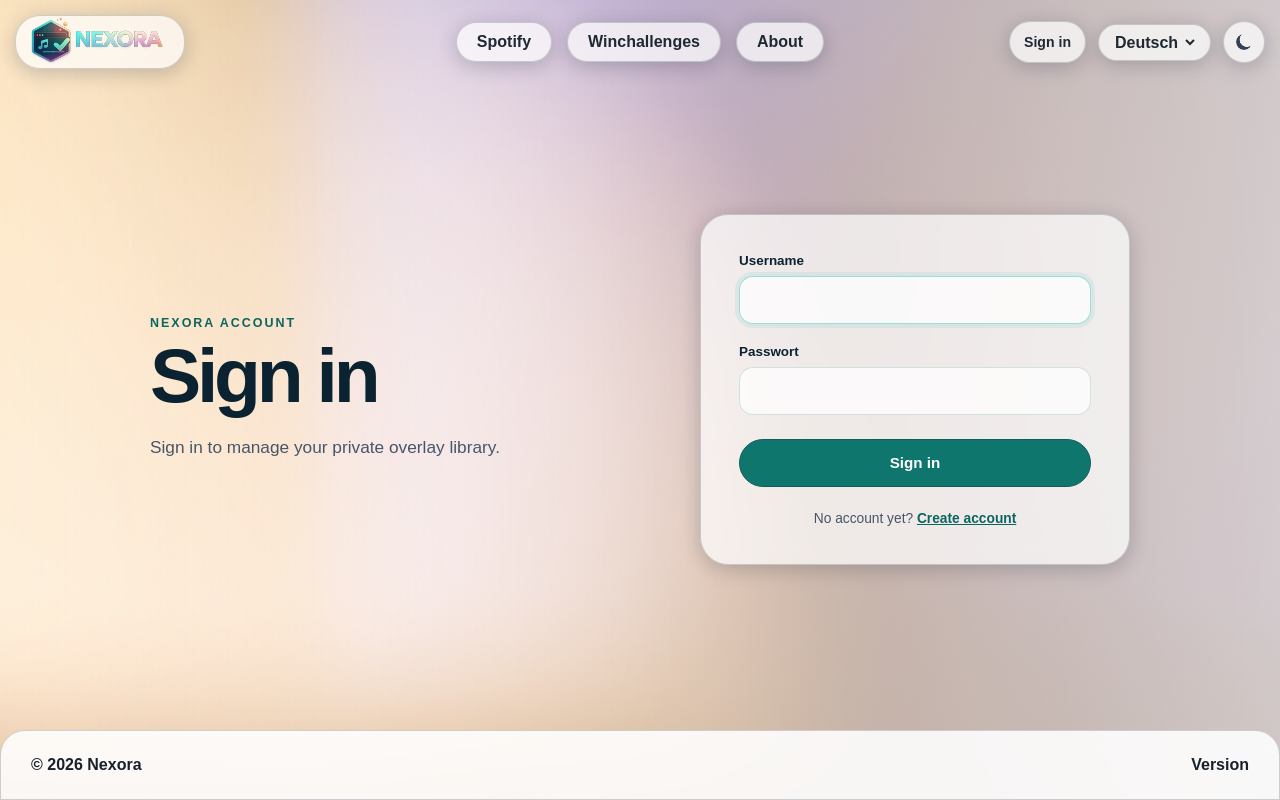
After one commit to YannikFroehlich/Nexora, a Django app: page /accounts/login/ in a window 1280 px wide. The commit adds this page. Run offline with Django 5.2, Linux system fonts and the light colour scheme; parts of the project's set-up code (start-up, migrations or seed data) failed here and were passed over.

Commit message:
Add User Authentication And Update README

```diff
--- a/app/forms.py
+++ b/app/forms.py
@@ -2,12 +2,69 @@ import json
 import re
 
 from django import forms
+from django.contrib.auth import get_user_model
+from django.contrib.auth.forms import AuthenticationForm, UserCreationForm
 from django.utils.translation import gettext_lazy as _
 
 from app.models import SpotifyOverlay, WinChallenge, WinChallengeGame
 
 
 BASE_INPUT_CLASS = "form-control"
+
+
+class LoginForm(AuthenticationForm):
+    """Styled login form used by the public authentication page."""
+
+    username = forms.CharField(
+        label=_("Username"),
+        widget=forms.TextInput(
+            attrs={
+                "class": BASE_INPUT_CLASS,
+                "autocomplete": "username",
+                "autofocus": True,
+            }
+        ),
+    )
+    password = forms.CharField(
+        label=_("Password"),
+        strip=False,
+        widget=forms.PasswordInput(
+            attrs={
+                "class": BASE_INPUT_CLASS,
+                "autocomplete": "current-password",
+            }
+        ),
+    )
+
+
+class SignUpForm(UserCreationForm):
+    """Create a standard Django user for a private overlay library."""
+
+    class Meta(UserCreationForm.Meta):
+        model = get_user_model()
+        fields = ("username",)
+
+    def __init__(self, *args, **kwargs):
+        super().__init__(*args, **kwargs)
+        self.fields["username"].widget.attrs.update(
+            {
+                "class": BASE_INPUT_CLASS,
+                "autocomplete": "username",
+                "autofocus": True,
+            }
+        )
+        self.fields["password1"].widget.attrs.update(
+            {
+                "class": BASE_INPUT_CLASS,
+                "autocomplete": "new-password",
+            }
+        )
+        self.fields["password2"].widget.attrs.update(
+            {
+                "class": BASE_INPUT_CLASS,
+                "autocomplete": "new-password",
+            }
+        )
 
 
 class ColorInput(forms.TextInput):
--- /dev/null
+++ b/app/static/css/auth.css
@@ -0,0 +1,146 @@
+.auth-page {
+    width: min(980px, calc(100% - 32px));
+    min-height: 560px;
+    box-sizing: border-box;
+    display: grid;
+    grid-template-columns: minmax(0, 1fr) minmax(320px, 430px);
+    align-items: center;
+    gap: clamp(40px, 8vw, 110px);
+    margin: 0 auto;
+    padding: clamp(36px, 7vw, 90px) 0;
+}
+
+.auth-intro h1 {
+    margin: 8px 0 18px;
+    font-size: clamp(2.6rem, 6vw, 4.8rem);
+    line-height: 0.98;
+    letter-spacing: -0.055em;
+}
+
+.auth-intro > p:last-child {
+    max-width: 560px;
+    margin: 0;
+    color: var(--color-text-muted);
+    font-size: 1.08rem;
+    line-height: 1.75;
+}
+
+.auth-kicker {
+    margin: 0;
+    color: var(--color-link-hover);
+    font-size: 0.78rem;
+    font-weight: 900;
+    letter-spacing: 0.16em;
+    text-transform: uppercase;
+}
+
+.auth-card {
+    padding: clamp(24px, 4vw, 38px);
+    border-radius: 28px;
+}
+
+.auth-form {
+    display: grid;
+    gap: 20px;
+}
+
+.auth-field {
+    display: grid;
+    gap: 8px;
+}
+
+.auth-field > label {
+    color: var(--color-heading);
+    font-size: 0.84rem;
+    font-weight: 800;
+}
+
+.auth-field .form-control {
+    width: 100%;
+    min-height: 48px;
+    box-sizing: border-box;
+    padding: 11px 14px;
+    border: 1px solid var(--color-box-border);
+    border-radius: 14px;
+    outline: none;
+    color: var(--color-text);
+    background: var(--color-box-bg);
+    font: inherit;
+    transition: border-color 160ms ease, box-shadow 160ms ease, background 160ms ease;
+}
+
+.auth-field .form-control:focus {
+    border-color: var(--color-focus-ring);
+    box-shadow: 0 0 0 4px color-mix(in srgb, var(--color-focus-ring) 22%, transparent);
+}
+
+.auth-help {
+    color: var(--color-text-muted);
+    font-size: 0.76rem;
+    line-height: 1.5;
+}
+
+.auth-help ul {
+    margin: 4px 0 0;
+    padding-left: 18px;
+}
+
+.auth-errors,
+.auth-field__errors {
+    color: #b91c1c;
+    font-size: 0.8rem;
+    line-height: 1.5;
+}
+
+.theme-dark .auth-errors,
+.theme-dark .auth-field__errors {
+    color: #fca5a5;
+}
+
+.auth-errors ul,
+.auth-field__errors ul {
+    margin: 0;
+    padding-left: 18px;
+}
+
+.auth-submit {
+    width: 100%;
+    min-height: 48px;
+    margin-top: 4px;
+    font-size: 0.95rem;
+}
+
+.auth-switch {
+    margin: 24px 0 0;
+    color: var(--color-text-muted);
+    font-size: 0.86rem;
+    text-align: center;
+}
+
+.auth-switch a {
+    color: var(--color-link-hover);
+    font-weight: 800;
+}
+
+@media (max-width: 760px) {
+    .auth-page {
+        min-height: auto;
+        grid-template-columns: 1fr;
+        gap: 30px;
+        padding: 34px 0 54px;
+    }
+
+    .auth-intro {
+        text-align: center;
+    }
+
+    .auth-intro > p:last-child {
+        margin-inline: auto;
+    }
+}
+
+@media (prefers-reduced-motion: reduce) {
+    .auth-field .form-control {
+        transition: none;
+    }
+}
--- a/app/static/css/base.css
+++ b/app/static/css/base.css
@@ -223,6 +223,28 @@ header .right {
     justify-self: end;
 }
 
+.account-user {
+    max-width: 150px;
+    overflow: hidden;
+    color: var(--color-text-muted);
+    font-size: 0.82rem;
+    font-weight: 700;
+    text-overflow: ellipsis;
+    white-space: nowrap;
+}
+
+.account-logout {
+    margin: 0;
+}
+
+.account-button {
+    min-height: 42px;
+    box-sizing: border-box;
+    padding: 8px 14px;
+    border: 1px solid var(--color-glass-border);
+    font-size: 0.88rem;
+}
+
 /* Header controls */
 .language-switcher {
     display: inline-flex;
--- a/app/templates/app/base.html
+++ b/app/templates/app/base.html
@@ -61,6 +61,25 @@
             {% endwith %}
 
             <div class="right">
+                {% if user.is_authenticated %}
+                    <span class="account-user" title="{% translate 'Signed in as' %} {{ user.get_username }}">
+                        {{ user.get_username }}
+                    </span>
+                    <form class="account-logout" action="{% url 'logout' %}" method="post">
+                        {% csrf_token %}
+                        <button class="btn glass-design account-button" type="submit">
+                            {% translate "Sign out" %}
+                        </button>
+                    </form>
+                {% else %}
+                    <a
+                        class="btn glass-design account-button"
+                        href="{% url 'login' %}{% if request.resolver_match.url_name != 'login' and request.resolver_match.url_name != 'signup' %}?next={{ request.get_full_path|urlencode }}{% endif %}"
+                    >
+                        {% translate "Sign in" %}
+                    </a>
+                {% endif %}
+
                 <form class="language-switcher btn glass-design" action="{% url 'set_language' %}" method="post">
                     {% csrf_token %}
                     <input type="hidden" name="next" value="{{ request.get_full_path }}">
--- /dev/null
+++ b/app/templates/app/registration/login.html
@@ -0,0 +1,56 @@
+{% extends "app/base.html" %}
+{% load i18n %}
+{% load static %}
+
+{% block title %}{% translate "Sign in" %} · Nexora{% endblock %}
+
+{% block extra_css %}
+    <link rel="stylesheet" href="{% static 'css/auth.css' %}?v={{ APP_VERSION }}">
+{% endblock %}
+
+{% block content %}
+    <section class="auth-page" aria-labelledby="login-title">
+        <div class="auth-intro">
+            <p class="auth-kicker">{% translate "Nexora account" %}</p>
+            <h1 id="login-title">{% translate "Sign in" %}</h1>
+            <p>{% translate "Sign in to manage your private overlay library." %}</p>
+        </div>
+
+        <div class="auth-card glass-design card">
+            <form class="auth-form" method="post" action="{% url 'login' %}">
+                {% csrf_token %}
+
+                {% if form.non_field_errors %}
+                    <div class="auth-errors" role="alert">
+                        {{ form.non_field_errors }}
+                    </div>
+                {% endif %}
+
+                {% for field in form %}
+                    <div class="auth-field">
+                        <label for="{{ field.id_for_label }}">{{ field.label }}</label>
+                        {{ field }}
+                        {% if field.errors %}
+                            <div class="auth-field__errors" role="alert">{{ field.errors }}</div>
+                        {% endif %}
+                    </div>
+                {% endfor %}
+
+                {% if next %}
+                    <input type="hidden" name="next" value="{{ next }}">
+                {% endif %}
+
+                <button class="btn action-button auth-submit" type="submit">
+                    {% translate "Sign in" %}
+                </button>
+            </form>
+
+            <p class="auth-switch">
+                {% translate "No account yet?" %}
+                <a href="{% url 'signup' %}{% if next %}?next={{ next|urlencode }}{% endif %}">
+                    {% translate "Create account" %}
+                </a>
+            </p>
+        </div>
+    </section>
+{% endblock %}
--- a/app/urls.py
+++ b/app/urls.py
@@ -1,10 +1,26 @@
+from django.contrib.auth import views as auth_views
 from django.urls import path
 
 from app import views
+from app.forms import LoginForm
 
 urlpatterns = [
     path('', views.home, name='home'),
     path('about/', views.about, name='about'),
+    path(
+        'accounts/login/',
+        auth_views.LoginView.as_view(
+            template_name='app/registration/login.html',
+            authentication_form=LoginForm,
+        ),
+        name='login',
+    ),
+    path(
+        'accounts/logout/',
+        auth_views.LogoutView.as_view(),
+        name='logout',
+    ),
+    path('accounts/signup/', views.signup, name='signup'),
     path('spotify/', views.spotify_list, name='spotify_list'),
     path('spotify/new/', views.spotify_create, name='spotify_create'),
     path('spotify/callback/', views.spotify_callback, name='spotify_callback'),
--- a/nexora/settings.py
+++ b/nexora/settings.py
@@ -141,6 +141,10 @@ AUTH_PASSWORD_VALIDATORS = [
     },
 ]
 
+LOGIN_URL = 'login'
+LOGIN_REDIRECT_URL = 'home'
+LOGOUT_REDIRECT_URL = 'home'
+
 
 # Internationalization
 # https://docs.djangoproject.com/en/6.0/topics/i18n/
```
Also changed, not shown: app/admin.py (+6 -6 lines), app/templates/app/registration/signup.html (added, +59 -0 lines), app/tests.py (+158 -3 lines), app/views.py (+70 -18 lines), README.md, locale/de/LC_MESSAGES/django.po, locale/en/LC_MESSAGES/django.po, 1 other file.
